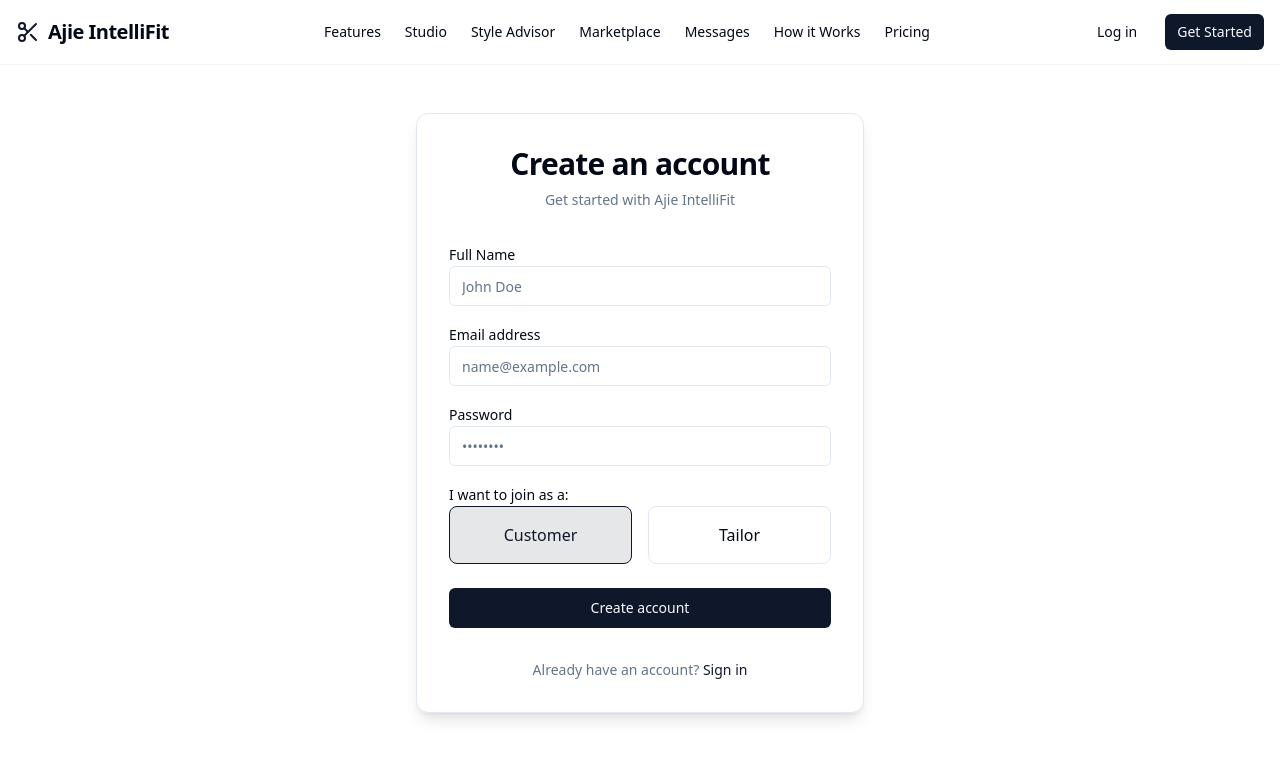
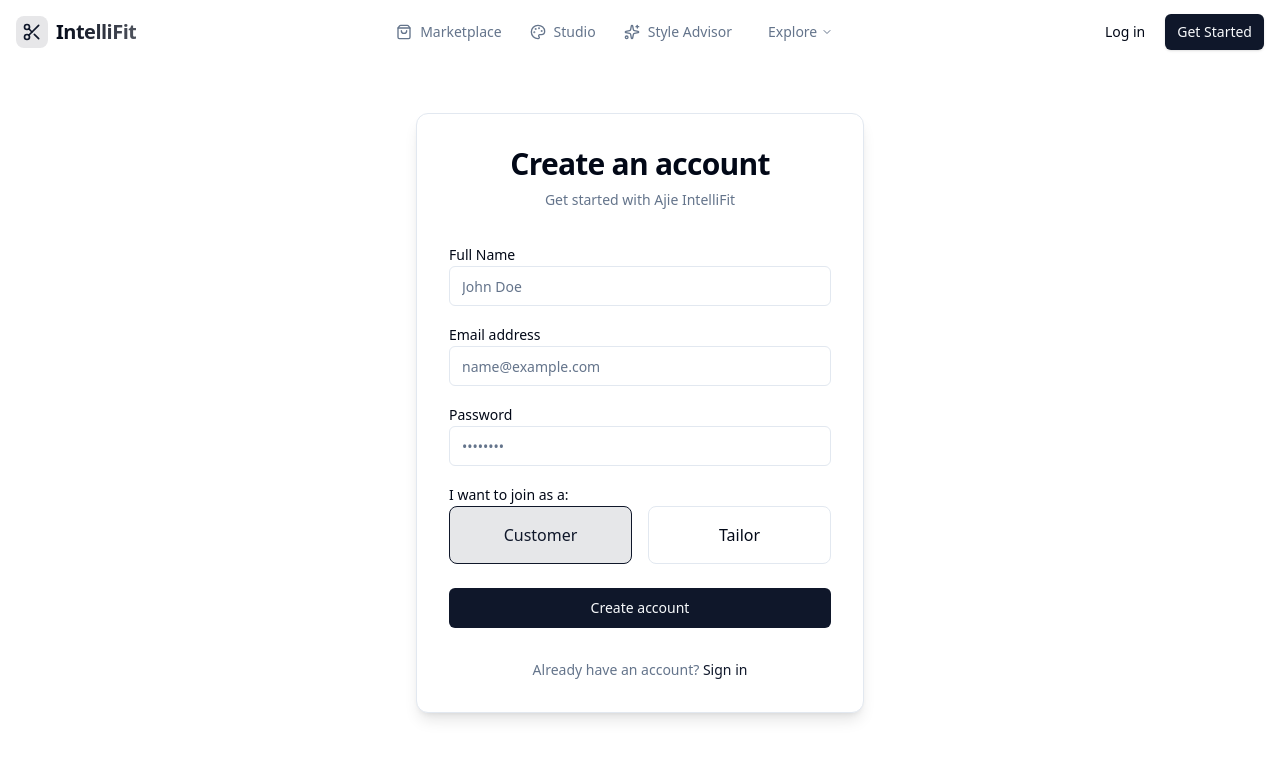
Before and after one commit to Ajiththika/IntelliFit, a React (Vite) app in the folder client/: page /register in a window 1280 px wide. Shown: the top 758 px of the page. Built offline with nearby package versions, Linux system fonts and the light colour scheme; no server answers.

Commit message:
Navbar updated

```diff
--- a/client/src/components/Navbar.jsx
+++ b/client/src/components/Navbar.jsx
@@ -1,87 +1,234 @@
-import { Link, useNavigate } from 'react-router-dom';
+import { useState, useRef, useEffect } from 'react';
+import { Link, useNavigate, useLocation } from 'react-router-dom';
 import { useAuth } from '../context/authContext';
 import { Button } from './ui/button';
-import { Scissors, Menu, User, LogOut } from 'lucide-react';
+import {
+    Scissors,
+    Menu,
+    User,
+    LogOut,
+    MessageSquare,
+    ChevronDown,
+    LayoutDashboard,
+    ShoppingBag,
+    Settings,
+    MapPin,
+    Sparkles,
+    Palette
+} from 'lucide-react';
+import { cn } from '@/lib/utils';
 
 const Navbar = () => {
     const { user, logout } = useAuth();
     const navigate = useNavigate();
+    const location = useLocation();
+    const [scrolled, setScrolled] = useState(false);
+    const [mobileMenuOpen, setMobileMenuOpen] = useState(false);
+
+    // Dropdown states
+    const [exploreOpen, setExploreOpen] = useState(false);
+    const [profileOpen, setProfileOpen] = useState(false);
+
+    // Handle click outside to close dropdowns
+    const navRef = useRef(null);
+
+    useEffect(() => {
+        const handleScroll = () => {
+            setScrolled(window.scrollY > 20);
+        };
+
+        const handleClickOutside = (event) => {
+            if (navRef.current && !navRef.current.contains(event.target)) {
+                setExploreOpen(false);
+                setProfileOpen(false);
+            }
+        };
+
+        window.addEventListener('scroll', handleScroll);
+        document.addEventListener('mousedown', handleClickOutside);
+
+        return () => {
+            window.removeEventListener('scroll', handleScroll);
+            document.removeEventListener('mousedown', handleClickOutside);
+        };
+    }, []);
 
     const handleLogout = () => {
         logout();
         navigate('/login');
+        setProfileOpen(false);
+    };
+
+    const NavLink = ({ to, children, icon: Icon }) => {
+        const isActive = location.pathname.startsWith(to) && to !== '/'; // simplistic startswith
+        return (
+            <Link
+                to={to}
+                className={cn(
+                    "flex items-center gap-2 text-sm font-medium transition-colors px-3 py-2 rounded-md",
+                    isActive
+                        ? "text-primary bg-primary/10"
+                        : "text-muted-foreground hover:text-primary hover:bg-secondary/50"
+                )}
+            >
+                {Icon && <Icon className="w-4 h-4" />}
+                {children}
+            </Link>
+        );
+    };
+
+    const DropdownItem = ({ to, onClick, children, icon: Icon, className }) => {
+        const content = (
+            <>
+                {Icon && <Icon className="w-4 h-4 mr-2" />}
+                {children}
+            </>
+        );
+
+        const classes = cn(
+            "flex items-center w-full px-4 py-2 text-sm text-left hover:bg-secondary/50 transition-colors cursor-pointer",
+            className
+        );
+
+        if (to) {
+            return (
+                <Link to={to} className={classes} onClick={() => {
+                    setExploreOpen(false);
+                    setProfileOpen(false);
+                }}>
+                    {content}
+                </Link>
+            );
+        }
+
+        return (
+            <button onClick={onClick} className={classes}>
+                {content}
+            </button>
+        );
     };
 
     return (
-        <nav className="sticky top-0 z-50 w-full border-b border-border/40 bg-background/95 backdrop-blur supports-[backdrop-filter]:bg-background/60">
-            <div className="container mx-auto flex h-16 items-center justify-between px-4">
+        <header
+            ref={navRef}
+            className={cn(
+                "sticky top-0 z-50 w-full border-b transition-all duration-300",
+                scrolled ? "bg-background/95 backdrop-blur shadow-sm border-border/40" : "bg-background/50 border-transparent",
+                // "supports-[backdrop-filter]:bg-background/60" // Tailwind utility handles blur usually
+            )}
+        >
+            <div className="container mx-auto px-4 h-16 flex items-center justify-between">
+
                 {/* Logo */}
-                <Link to="/" className="flex items-center gap-2">
-                    <Scissors className="h-6 w-6 text-primary" />
-                    <span className="text-xl font-bold tracking-tight">Ajie IntelliFit</span>
+                <Link to="/" className="flex items-center gap-2 group">
+                    <div className="p-1.5 rounded-lg bg-primary/10 text-primary group-hover:bg-primary group-hover:text-primary-foreground transition-colors">
+                        <Scissors className="h-5 w-5" />
+                    </div>
+                    <span className="text-xl font-bold tracking-tight bg-clip-text text-transparent bg-gradient-to-r from-foreground to-foreground/70">
+                        IntelliFit
+                    </span>
                 </Link>
 
-                {/* Desktop Nav */}
-                <div className="hidden md:flex items-center gap-6">
-                    <Link to="/" className="text-sm font-medium transition-colors hover:text-primary">
-                        Features
-                    </Link>
-                    <Link to="/studio" className="text-sm font-medium transition-colors hover:text-primary">
-                        Studio
-                    </Link>
-                    <Link to="/style-advisor" className="text-sm font-medium transition-colors hover:text-primary">
-                        Style Advisor
-                    </Link>
-                    <Link to="/" className="text-sm font-medium transition-colors hover:text-primary">
-                        Marketplace
-                    </Link>
-                    <Link to="/messages" className="text-sm font-medium transition-colors hover:text-primary">
-                        Messages
-                    </Link>
-                    <Link to="/" className="text-sm font-medium transition-colors hover:text-primary">
-                        How it Works
-                    </Link>
-                    <Link to="/pricing" className="text-sm font-medium transition-colors hover:text-primary">
-                        Pricing
-                    </Link>
-                </div>
+                {/* Desktop Nav - Main 3 + Explore */}
+                <nav className="hidden md:flex items-center gap-1">
+                    <NavLink to="/dashboard/marketplace" icon={ShoppingBag}>Marketplace</NavLink>
+                    <NavLink to="/studio" icon={Palette}>Studio</NavLink>
+                    <NavLink to="/style-advisor" icon={Sparkles}>Style Advisor</NavLink>
 
-                {/* Auth Buttons */}
-                <div className="flex items-center gap-4">
+                    {/* Explore Dropdown */}
+                    <div className="relative ml-2">
+                        <button
+                            onClick={() => setExploreOpen(!exploreOpen)}
+                            className="flex items-center gap-1 text-sm font-medium text-muted-foreground hover:text-primary transition-colors px-3 py-2 rounded-md hover:bg-secondary/50 focus:outline-none"
+                        >
+                            Explore <ChevronDown className={cn("w-3 h-3 transition-transform", exploreOpen && "rotate-180")} />
+                        </button>
+
+                        {exploreOpen && (
+                            <div className="absolute top-full right-0 mt-2 w-48 bg-card border rounded-lg shadow-lg py-1 animate-in fade-in zoom-in-95 origin-top-right">
+                                <DropdownItem to="/pricing" icon={ShoppingBag}>Pricing</DropdownItem>
+                                <DropdownItem to="/#features" icon={Settings}>Features</DropdownItem>
+                                <DropdownItem to="/#how-it-works" icon={MapPin}>How it Works</DropdownItem>
+                            </div>
+                        )}
+                    </div>
+                </nav>
+
+                {/* Right Side Actions */}
+                <div className="flex items-center gap-3">
                     {user ? (
-                        <div className="flex items-center gap-4">
-                            <div className="flex items-center gap-2 text-sm font-medium">
-                                <User className="h-4 w-4" />
-                                <span>{user.name}</span>
-                                <span className="text-xs px-2 py-0.5 rounded-full bg-primary/10 text-primary uppercase">{user.role}</span>
-                                {user.isPremium && (
-                                    <span className="text-xs px-2 py-0.5 rounded-full bg-yellow-100 text-yellow-700 dark:bg-yellow-900/30 dark:text-yellow-400 font-bold border border-yellow-200 dark:border-yellow-900">
-                                        PREMIUM
-                                    </span>
+                        <>
+                            {/* Messages Icon */}
+                            <Link to="/messages" className="relative p-2 text-muted-foreground hover:text-primary transition-colors rounded-full hover:bg-secondary/50">
+                                <MessageSquare className="w-5 h-5" />
+                            </Link>
+
+                            {/* User Profile Dropdown */}
+                            <div className="relative">
+                                <button
+                                    onClick={() => setProfileOpen(!profileOpen)}
+                                    className="flex items-center gap-2 pl-2 pr-1 py-1 rounded-full border border-border/50 hover:bg-secondary/50 transition-all focus:outline-none"
+                                >
+                                    <div className="w-8 h-8 rounded-full bg-primary/10 flex items-center justify-center text-primary font-bold text-xs">
+                                        {user.name?.[0]?.toUpperCase() || <User className="w-4 h-4" />}
+                                    </div>
+                                    <ChevronDown className={cn("w-3 h-3 text-muted-foreground transition-transform mr-2", profileOpen && "rotate-180")} />
+                                </button>
+
+                                {profileOpen && (
+                                    <div className="absolute top-full right-0 mt-2 w-56 bg-card border rounded-lg shadow-lg py-1 divide-y divide-border/50 animate-in fade-in zoom-in-95 origin-top-right">
+                                        <div className="px-4 py-3">
+                                            <p className="text-sm font-medium truncate">{user.name}</p>
+                                            <p className="text-xs text-muted-foreground truncate">{user.email}</p>
+                                            {user.role === 'tailor' && <span className="mt-1 inline-block text-[10px] bg-primary/10 text-primary px-1.5 py-0.5 rounded uppercase font-bold">Tailor</span>}
+                                        </div>
+                                        <div>
+                                            <DropdownItem to="/dashboard" icon={LayoutDashboard}>Dashboard</DropdownItem>
+                                            <DropdownItem to="/dashboard/profile" icon={User}>Profile</DropdownItem>
+                                            <DropdownItem to="/dashboard/orders" icon={ShoppingBag}>Orders</DropdownItem>
+                                        </div>
+                                        <div className="py-1">
+                                            <DropdownItem onClick={handleLogout} icon={LogOut} className="text-red-500 hover:text-red-600 hover:bg-red-50/50 dark:hover:bg-red-900/10">
+                                                Log Out
+                                            </DropdownItem>
+                                        </div>
+                                    </div>
                                 )}
                             </div>
-                            <Button variant="ghost" size="sm" onClick={handleLogout}>
-                                <LogOut className="h-4 w-4 mr-2" />
-                                Logout
-                            </Button>
-                        </div>
+                        </>
                     ) : (
-                        <>
-                            <Link to="/login">
-                                <Button variant="ghost" size="sm">
-                                    Log in
-                                </Button>
+                        <div className="flex items-center gap-2">
+                            <Link to="/login" className="hidden sm:block">
+                                <Button variant="ghost" size="sm">Log in</Button>
                             </Link>
                             <Link to="/register">
-                                <Button size="sm">
-                                    Get Started
-                                </Button>
+                                <Button size="sm" className="shadow-sm">Get Started</Button>
                             </Link>
-                        </>
+                        </div>
                     )}
+
+                    {/* Mobile Menu Toggle (Simplified) */}
+                    <button
+                        className="md:hidden p-2 text-muted-foreground hover:bg-secondary rounded-md"
+                        onClick={() => setMobileMenuOpen(!mobileMenuOpen)}
+                    >
+                        <Menu className="w-6 h-6" />
+                    </button>
                 </div>
             </div>
-        </nav>
+
+            {/* Mobile Menu */}
+            {mobileMenuOpen && (
+                <div className="md:hidden border-t bg-background/95 backdrop-blur p-4 space-y-4 animate-in slide-in-from-top-5">
+                    <nav className="flex flex-col space-y-2">
+                        <Link to="/dashboard/marketplace" className="flex items-center py-2 text-sm font-medium border-b border-border/50">Marketplace</Link>
+                        <Link to="/studio" className="flex items-center py-2 text-sm font-medium border-b border-border/50">Studio</Link>
+                        <Link to="/style-advisor" className="flex items-center py-2 text-sm font-medium border-b border-border/50">Style Advisor</Link>
+                        <Link to="/pricing" className="flex items-center py-2 text-sm font-medium">Pricing</Link>
+                    </nav>
+                </div>
+            )}
+        </header>
     );
 };
 
```
